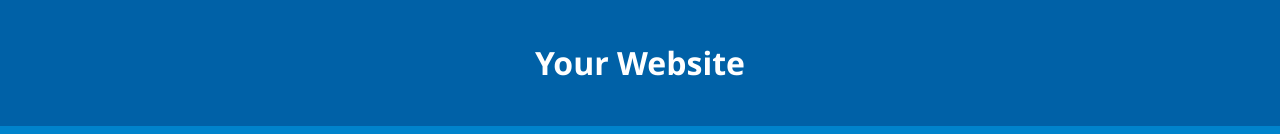
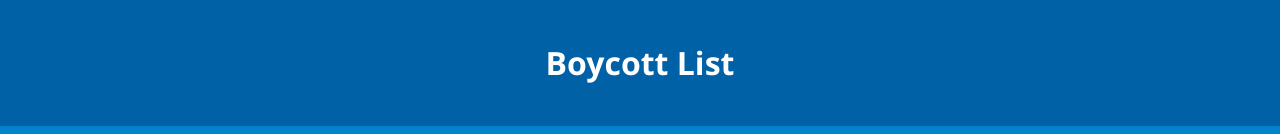
Before and after one commit to Boycottpalestine/Boycottpalestine, a plain HTML site: page boycott-list.html in a window 1280 px wide. Shown: the top 134 px of the page. Drawn offline with Linux system fonts and the light colour scheme.

Commit message:
Update boycott-list.html

```diff
--- a/boycott-list.html
+++ b/boycott-list.html
@@ -110,7 +110,7 @@
 <body>
 
     <header>
-        <h1>Your Website</h1>
+        <h1>Boycott List</h1>
     </header>
 
     <nav>
```
